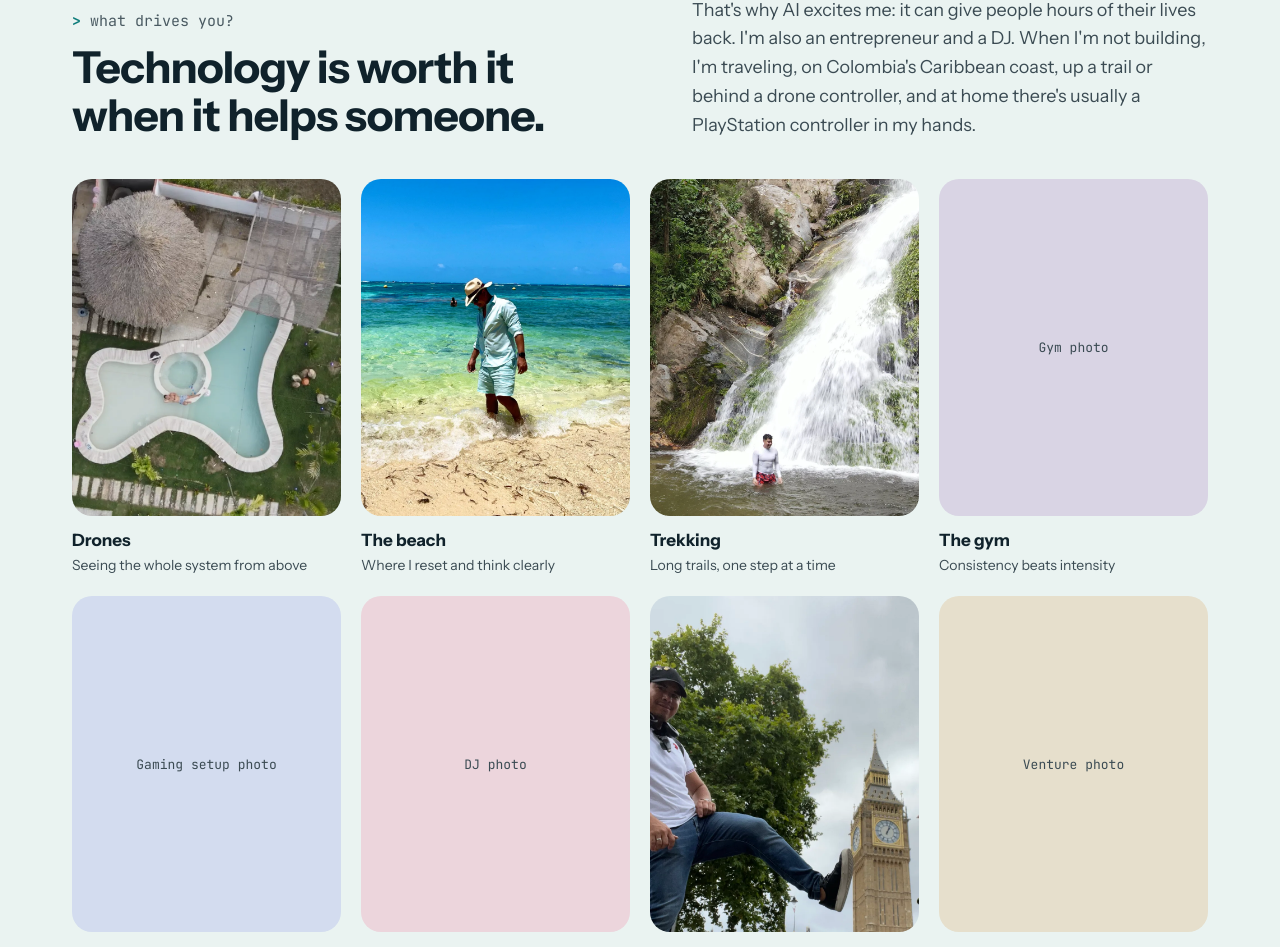
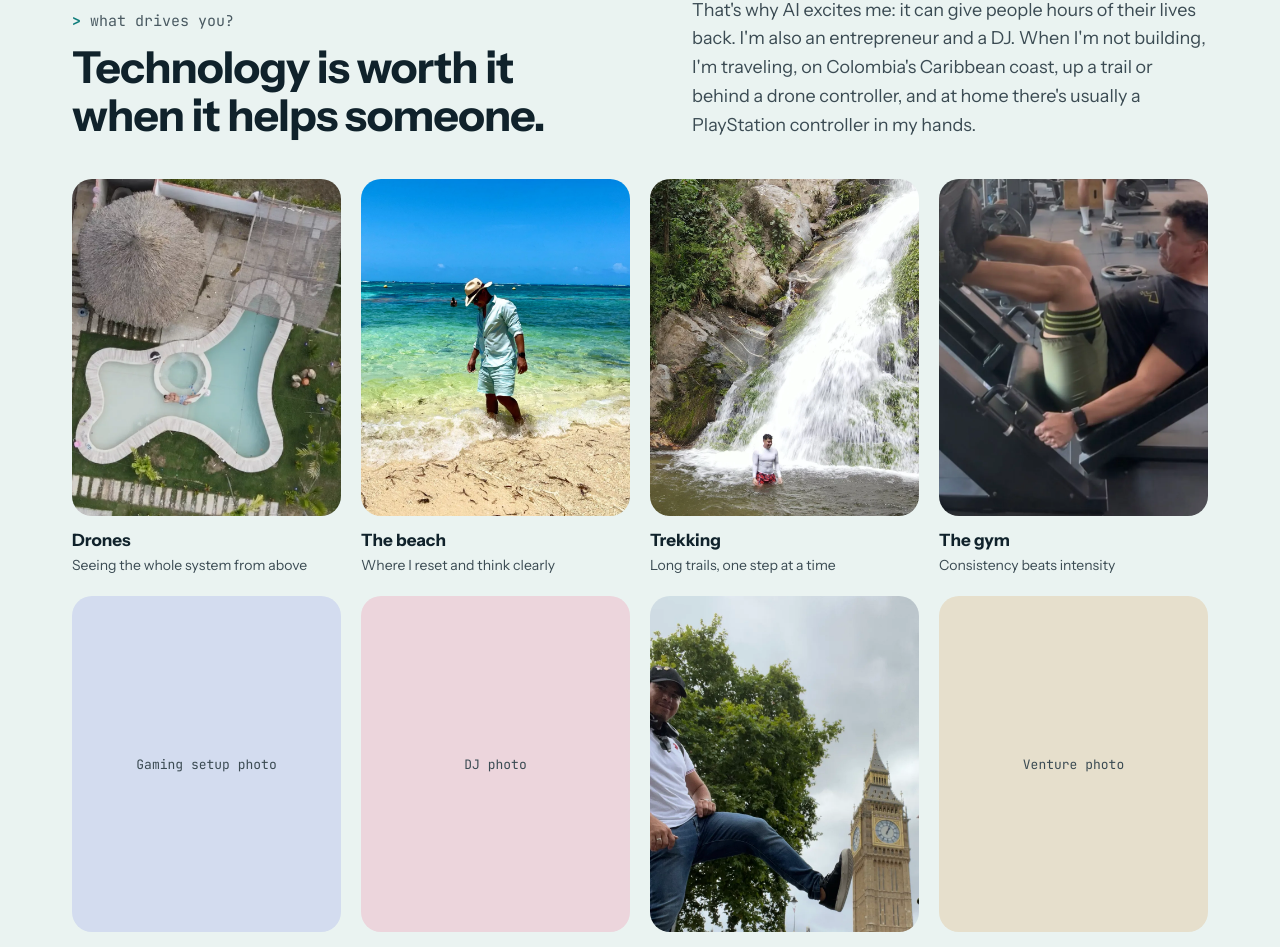
Before and after one commit to hansellramos/hansellramos.github.io, a Vue app: page / in a window 1280 px wide. Shown: the part 2487-3434 px from the top of the page. Built offline with nearby package versions, Linux system fonts and the light colour scheme.

Commit message:
Add gym photo
Cropped tight on the leg press so no other gym-goers' faces show;
960x1200 WebP, metadata stripped.

Co-Authored-By: Claude Opus 5.5 <noreply@anthropic.com>
Claude-Session: https://claude.ai/code/session_01MFcy8JsjSKobb3UXv5dqVE

```diff
--- a/src/data/profile.js
+++ b/src/data/profile.js
@@ -72,7 +72,7 @@ export const interests = [
   { title: 'Drones', caption: 'Seeing the whole system from above', placeholder: 'Drone shot', tint: '#cfe3df', photo: '/images/drone.webp' },
   { title: 'The beach', caption: 'Where I reset and think clearly', placeholder: 'Beach photo', tint: '#f1dcc3', photo: '/images/beach.webp' },
   { title: 'Trekking', caption: 'Long trails, one step at a time', placeholder: 'Trekking photo', tint: '#d6decb', photo: '/images/trekking.webp' },
-  { title: 'The gym', caption: 'Consistency beats intensity', placeholder: 'Gym photo', tint: '#d9d4e4', photo: '' },
+  { title: 'The gym', caption: 'Consistency beats intensity', placeholder: 'Gym photo', tint: '#d9d4e4', photo: '/images/gym.webp' },
   {
     title: 'Gaming',
     caption: 'PlayStation fan. Horizon, Spider-Man: Miles Morales and Assassin\'s Creed on top; Pokémon and Mario at heart',
```
Also changed, not shown: public/images/gym.webp (added).
